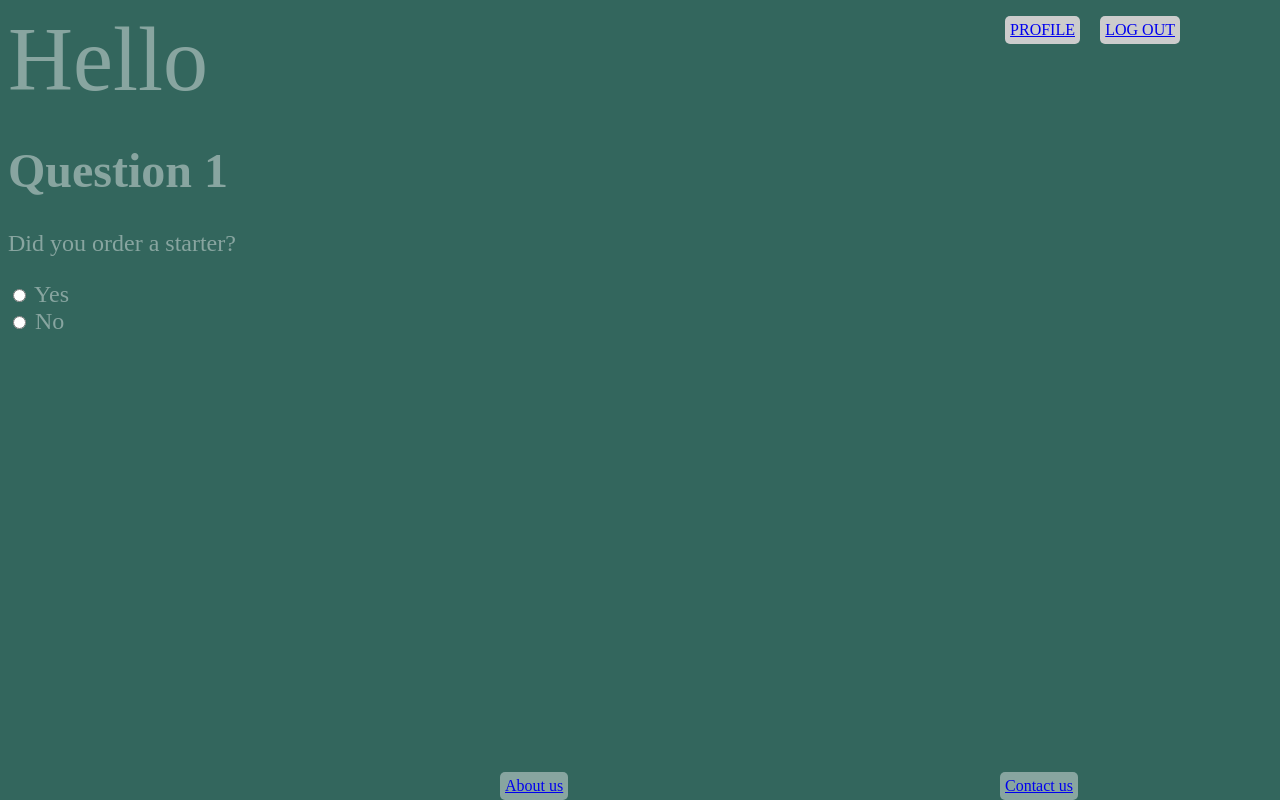
After one commit to ccolqu91/WAD2-Group-Project, a Django app: page /survey//question1 in a window 1280 px wide. The commit adds this page. Run offline with Django 4.2, Linux system fonts and the light colour scheme.

Commit message:
added a question

```diff
--- /dev/null
+++ b/survey_server/forms.py
@@ -0,0 +1,4 @@
+from django import forms
+
+class Question1Form(forms.Form):
+    ordered_starter = forms.BooleanField(label='Did you order a starter?', required=False)
--- a/survey_server/urls.py
+++ b/survey_server/urls.py
@@ -1,10 +1,12 @@
 from django.urls import path
 from survey_server import views
+
 app_name = 'survey_server'
+
 urlpatterns = [
 path('', views.index, name='index'),
 path('/customer', views.customer, name='customer'),
 path('/manager', views.manager, name='manager'),
 path('/profile', views.profile, name='profile'),
-
+path('/question1', views.question1, name='question1'),
 ]
--- a/survey_server/views.py
+++ b/survey_server/views.py
@@ -1,5 +1,7 @@
 from django.shortcuts import render
 from django.http import HttpResponse
+from survey_server.forms import Question1Form
+
 def index(request):
     return render(request, 'survey_server/index.html')
 
@@ -10,5 +12,8 @@ def manager(request):
 def profile(request):
     return render(request, 'survey_server/profile.html')
 
+def question1(request):
+    form = Question1Form()
+    return render(request, 'survey_server/question1.html', {'form': form})
 
 # Create your views here.
--- a/templates/survey_server/base.html
+++ b/templates/survey_server/base.html
@@ -3,7 +3,9 @@
 <html lang="en">
 <head>
     <meta charset="UTF-8">
-    <title>Title</title>
+    {% block title %}
+        <title>{% block title_block %}{% endblock %}</title>
+    {% endblock %}
     <style>
         body{
 
--- a/templates/survey_server/index.html
+++ b/templates/survey_server/index.html
@@ -68,6 +68,7 @@
 <h1>SURVEY SERVER</h1>
 <div>
     <p id="text">Know what your customers love. <br /></p>
+    <a href="{% url 'survey_server:question1' %}">Take the survey</a>
 
 </div>
 <div class="down">
--- /dev/null
+++ b/templates/survey_server/question1.html
@@ -0,0 +1,20 @@
+{% extends "survey_server/base.html" %}
+
+{% block title_block %}
+    Question 1 - Survey Server
+{% endblock %}
+
+{% block body_block %}
+    <div style="background-color: #33665d; font-size: 24px;">
+        <h1>Question 1</h1>
+        <div>
+            <p>Did you order a starter?</p>
+        </div>
+        <div>
+            <input type="radio" id="starter-yes" name="color" value="yes">
+            <label for="color-red">Yes</label><br>
+            <input type="radio" id="starter-no" name="color" value="no">
+            <label for="color-blue">No</label><br>
+        </div>
+    </div>
+{% endblock %}
```
